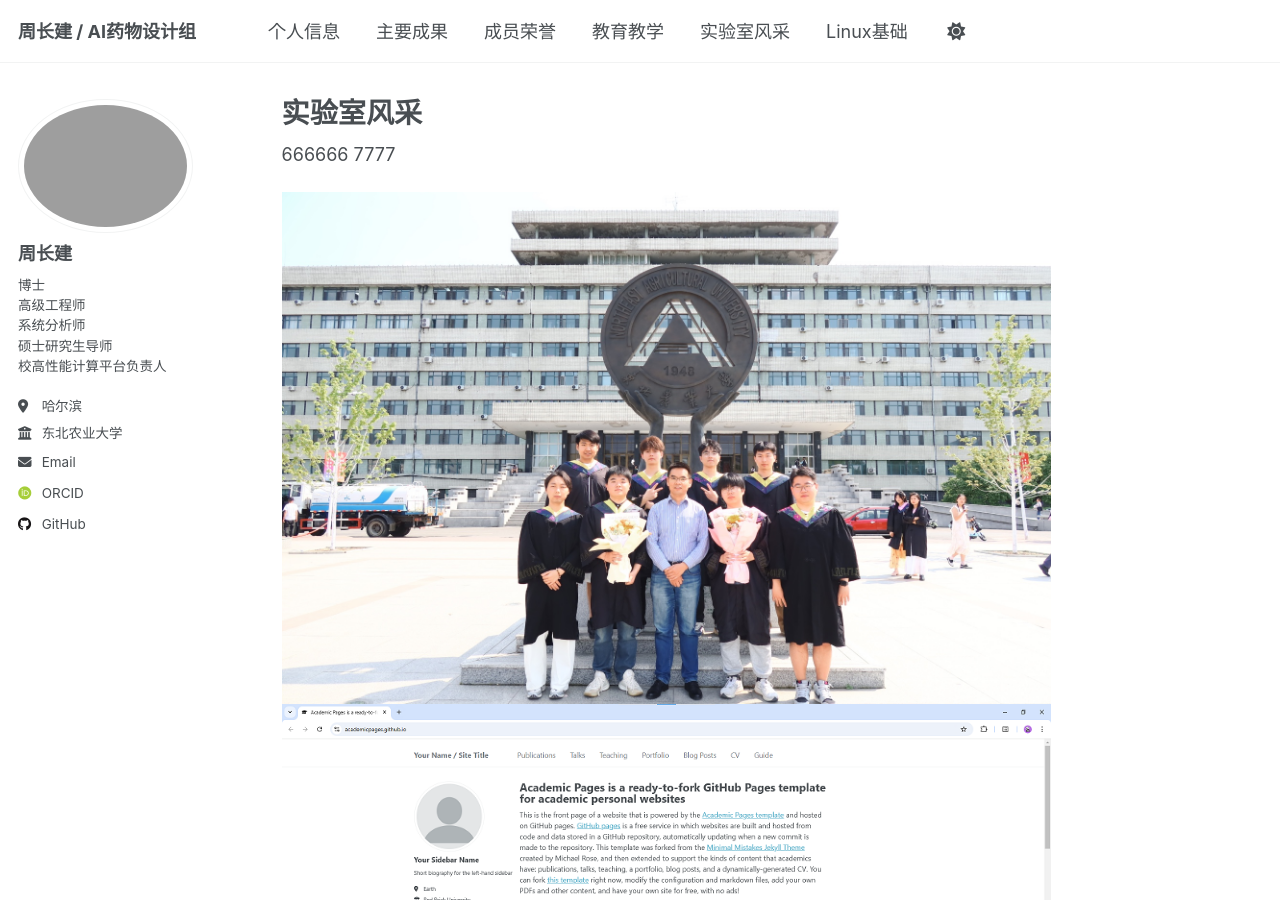
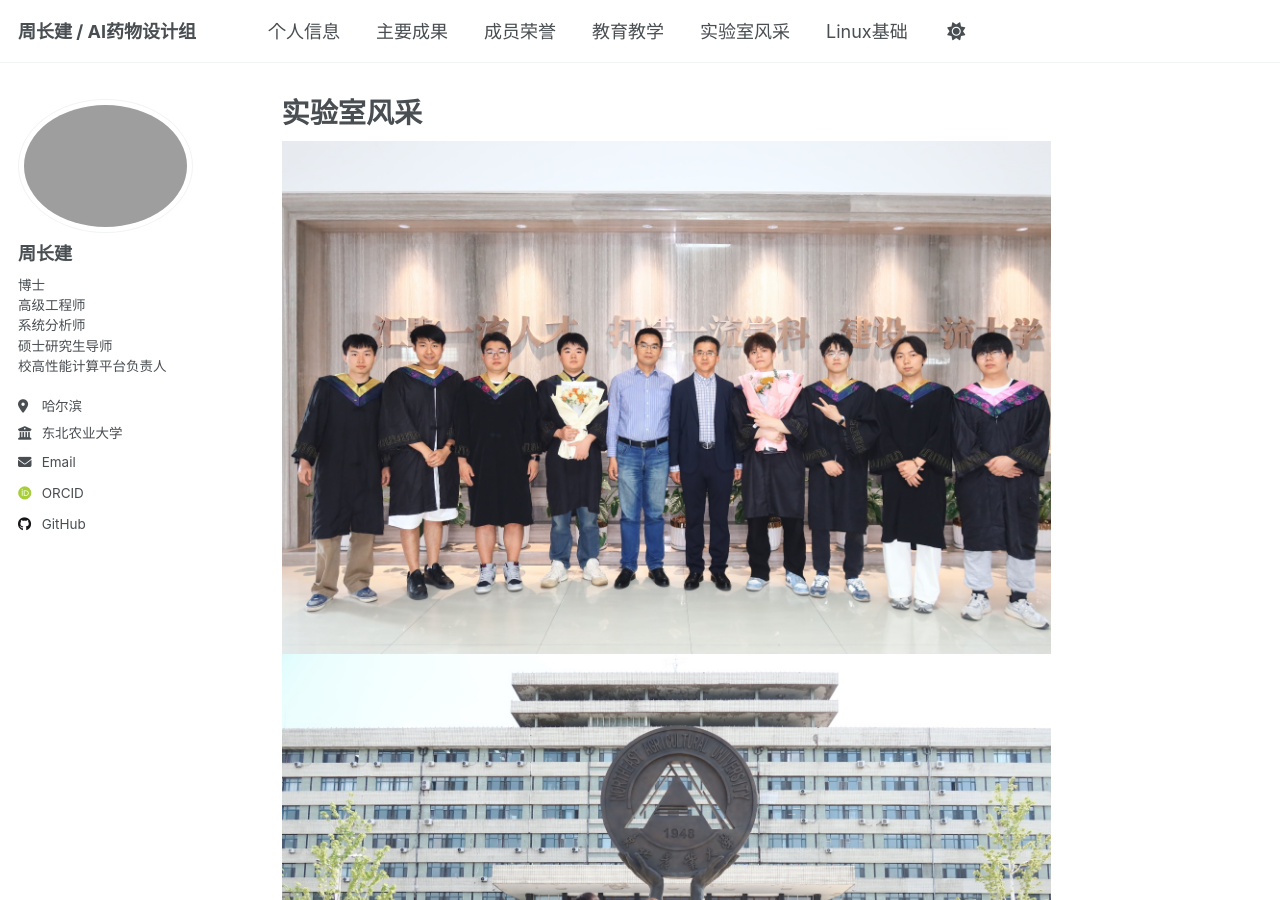
Before and after one commit to HPC-NEAU/zhoucj, a Jekyll site: the page built from _pages/markdown.md, in a window 1280 px wide and 900 px high. Built offline with Jekyll 4.4.1, drawn with Linux system fonts in a browser that asks for light colours; some web fonts are replaced.

Commit message:
Update markdown.md

```diff
--- a/_pages/markdown.md
+++ b/_pages/markdown.md
@@ -6,9 +6,5 @@ redirect_from:
   - /md/
   - /markdown.html
 ---
-
-666666
-7777
-
+![校长与实验室毕业生合影](https://hpc-neau.github.io/zhoucj/images/IMG_5637.JPG)
 ![校长与实验室毕业生合影](https://hpc-neau.github.io/zhoucj/images/IMG_5645.JPG)
-![test](../images/homepage.png)
```
